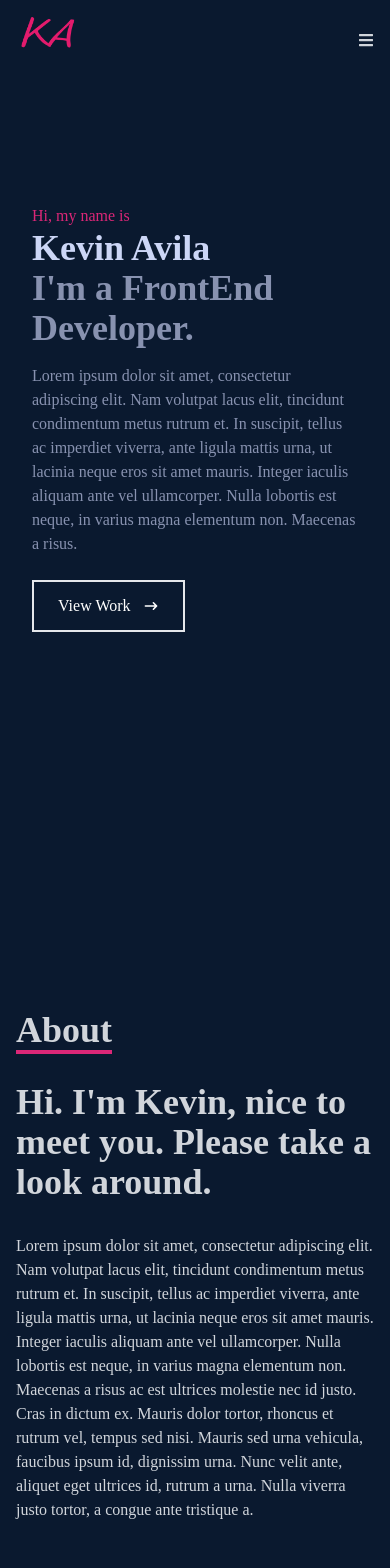
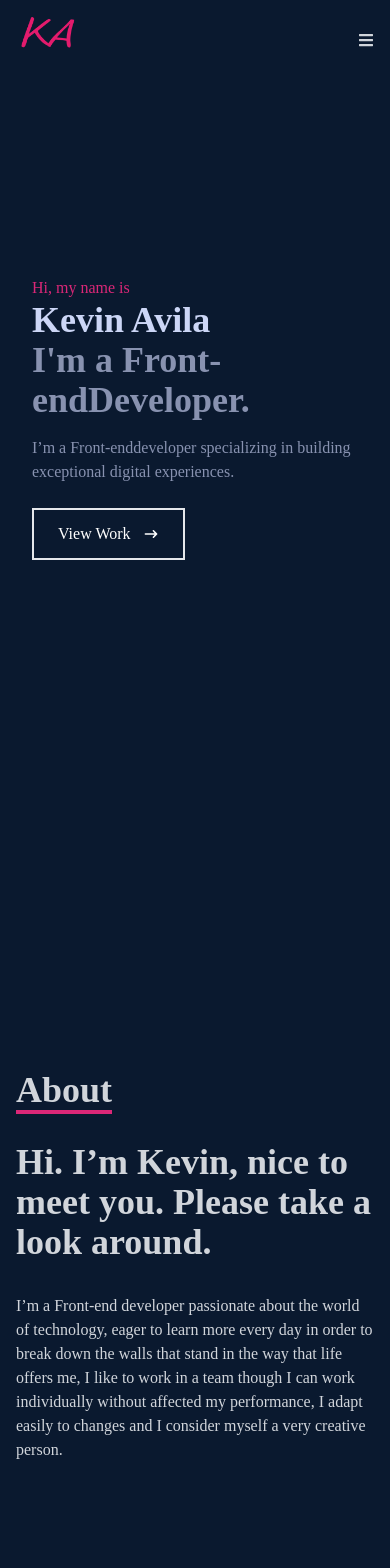
Before and after one commit to AvilaKevin/portfolio, a React (Create React App) app: page / in a window 390 px wide. Shown: the top 1568 px of the page. Built offline with nearby package versions, Linux system fonts and the light colour scheme.

Commit message:
about and home text added

```diff
--- a/src/components/About.jsx
+++ b/src/components/About.jsx
@@ -14,10 +14,10 @@ const About = () => {
                 </div>
                 <div className='max-w-[1000px] w-full grid sm:grid-cols-2 gap-8 px-4'>
                     <div className='sm:text-right text-4xl font-bold'>
-                        <p>Hi. I'm Kevin, nice to meet you. Please take a look around.</p>
+                        <p>Hi. I’m Kevin, nice to meet you. Please take a look around.</p>
                     </div>
                     <div>
-                        <p>Lorem ipsum dolor sit amet, consectetur adipiscing elit. Nam volutpat lacus elit, tincidunt condimentum metus rutrum et. In suscipit, tellus ac imperdiet viverra, ante ligula mattis urna, ut lacinia neque eros sit amet mauris. Integer iaculis aliquam ante vel ullamcorper. Nulla lobortis est neque, in varius magna elementum non. Maecenas a risus ac est ultrices molestie nec id justo. Cras in dictum ex. Mauris dolor tortor, rhoncus et rutrum vel, tempus sed nisi. Mauris sed urna vehicula, faucibus ipsum id, dignissim urna. Nunc velit ante, aliquet eget ultrices id, rutrum a urna. Nulla viverra justo tortor, a congue ante tristique a.</p>
+                        <p>I’m a Front-end developer passionate about the world of technology, eager to learn more every day in order to break down the walls that stand in the way that life offers me, I like to work in a team though I can work individually without affected my performance, I adapt easily to changes and I consider myself a very creative person.</p>
                     </div>
                 </div>
             </div>
--- a/src/components/Home.jsx
+++ b/src/components/Home.jsx
@@ -13,10 +13,10 @@ const Home = () => {
                     Kevin Avila
                 </h1>
                 <h2 className='text-4xl sm:text-7xl font-bold text-[#8892b0]'>
-                    I'm a FrontEnd Developer.
+                    I'm a Front-endDeveloper.
                 </h2>
                 <p className='text-[#8892b0] py-4 max-w-[700px]'>
-                    Lorem ipsum dolor sit amet, consectetur adipiscing elit. Nam volutpat lacus elit, tincidunt condimentum metus rutrum et. In suscipit, tellus ac imperdiet viverra, ante ligula mattis urna, ut lacinia neque eros sit amet mauris. Integer iaculis aliquam ante vel ullamcorper. Nulla lobortis est neque, in varius magna elementum non. Maecenas a risus.
+                    I’m a Front-enddeveloper specializing in building exceptional digital experiences.
                 </p>
                 <div>
                     <Link to='work' smooth={true} duration={500}>
--- a/src/components/Work.jsx
+++ b/src/components/Work.jsx
@@ -21,10 +21,10 @@ const Work = () => {
                 <div className='grid sm:grid-cols-2 md:grid-cols-3 gap-4'>
 
                     {/* GRID weatherApp */}
-                    <div style={{ background: `url(${weatherApp})` }} className='shadow-lg shadow-[#040c16] group container rounded-md flex justify-center items-center mx-auto content-div'>
+                    <div style={{ background: `url(${weatherApp})` }} className='shadow-lg shadow-[#040c16] group container rounded-md flex items-end lg:justify-center lg:items-center mx-auto content-div'>
 
                         {/* Hover Effects */}
-                        <div className='opacity-0 group-hover:opacity-100'>
+                        <div className='hidden lg:block lg:opacity-0 lg:group-hover:opacity-100'>
                             <span className='text-2xl font-bold text-white tracking-wider'>
                                 React JS Application
                             </span>
@@ -37,6 +37,14 @@ const Work = () => {
                                 </a>
                             </div>
                         </div>
+
+                        {/* MOVILE BUTTONS */}
+
+                        <div className='bg-[#0a192f] lg:hidden flex justify-around w-full'>
+                            <button className=' text-white border-2 px-6 py-3 flex items-center bg-pink-600 border-pink-600 rounded-md'>Demo</button>
+                            <button className=' text-white border-2 px-6 py-3 flex items-center bg-pink-600 border-pink-600 rounded-md'>Demo</button>
+                        </div>
+
                     </div>
 
                     {/* GRID QrAccess */}
```
